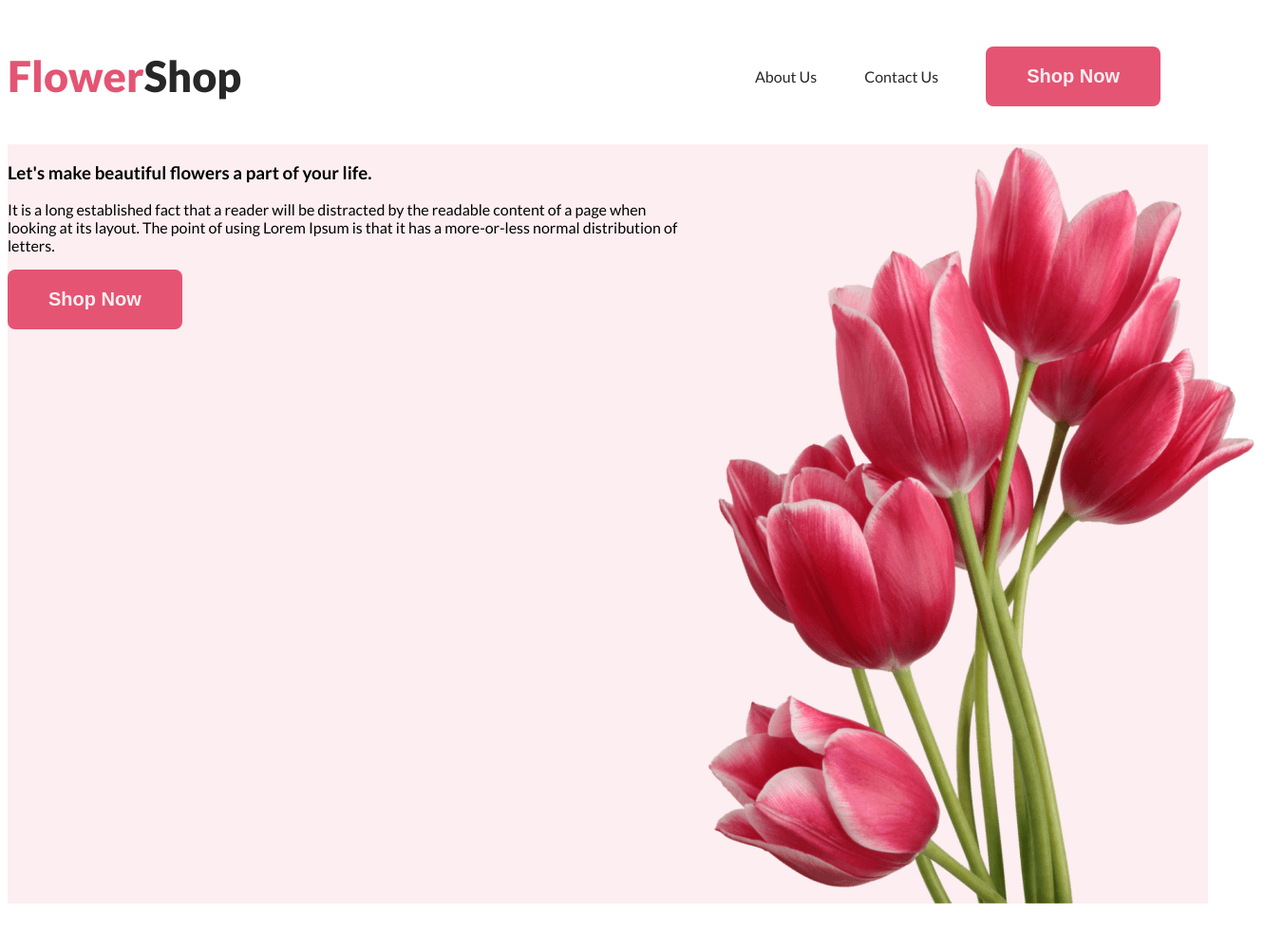
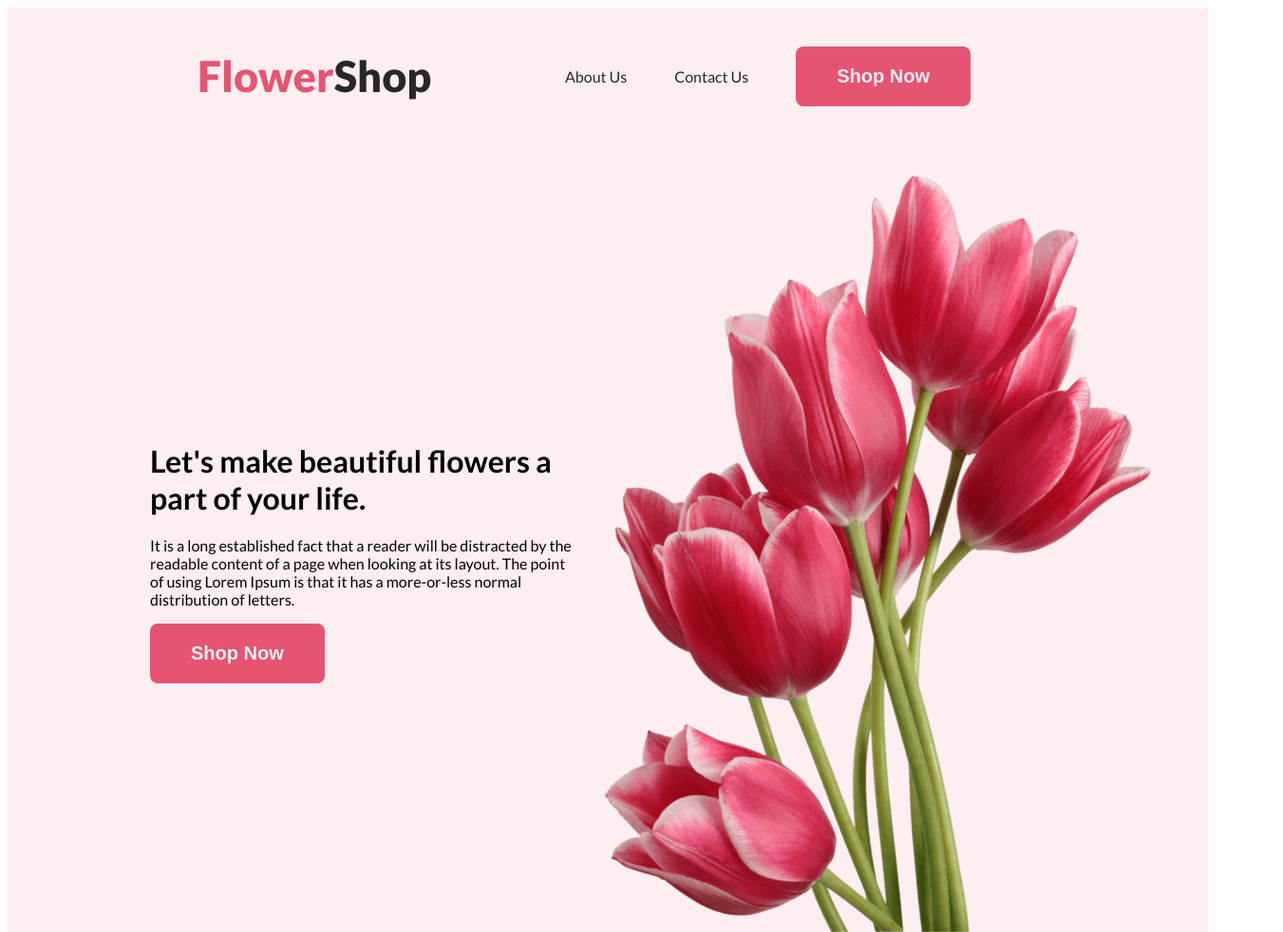
Before and after one commit to tzrakib/Flower-Shop, a plain HTML site: page index.html in a window 1280 px wide. Shown: the top 982 px of the page at 95% size, 1351 px wide, since content can reach past the window. Before the commit the page ends 960 px from the top, so only its background shows below. Drawn offline with Linux system fonts and the light colour scheme.

Commit message:
section added

```diff
--- a/Style/style.css
+++ b/Style/style.css
@@ -1,16 +1,15 @@
 /* Common Shared Style */
 body {
-      font-family: 'Lato', sans-serif;
+  font-family: "Lato", sans-serif;
 }
 
 .text-primary {
-             color: #E55473;
-
+  color: #e55473;
 }
-.btn-primary{
+.btn-primary {
   border-radius: 8px;
-  background: #E55473;
-  color: #FCEEF1;
+  background: #e55473;
+  color: #fceef1;
   border: 0;
   font-size: 20px;
   font-weight: 700;
@@ -18,11 +17,10 @@ body {
 }
 /* nav related style */
 nav {
-      display:flex;
-      justify-content:space-between;
+  display: flex;
+  justify-content: space-between;
   align-items: center;
-
-
+  margin: 0 200px;
 }
 .nav-title {
   color: #272727;
@@ -30,42 +28,33 @@ nav {
   font-weight: 900;
 }
 
-nav > ul{
- display:flex;
+nav > ul {
+  display: flex;
   align-items: center;
 }
 
-nav li{
+nav li {
   list-style: none;
   margin-right: 50px;
 }
 
-nav a{
+nav a {
   text-decoration: none;
   color: #272727;
 }
 
+/* header related style */
+.header {
+  background-color: #FCEEF1;
+
+}
 
 
-
-
-
-
-
-
-
-
-.section-one { background-color: #FCEEF1;
-
+.banner {
+ padding: 30px 30px 30px 150px;
+ display: flex;
+ align-items: center;
 }
-div { display: flex;
-
-
+.banner .header-banner{
+         width: 635px;
 }
-.main-heading{ display: flex;
-               width: 708px;
-               flex-direction: column;
-               flex-shrink: 0;
-}
-.flower1 { display: flex;
-}
--- a/index.html
+++ b/index.html
@@ -15,10 +15,8 @@
 
 </head>
 
-
 <body>
-
- <header>
+ <header class="header">
        <nav>
         <h3 class="nav-title"><span class="text-primary">Flower</span>Shop</h3>
         <ul>
@@ -27,31 +25,16 @@
             <li><button class="btn-primary">Shop Now</button></li>
         </ul>
        </nav>
+       <div class="banner">
+            <div class="banner-content">
+                 <h1 class="banner-title">Let's make beautiful flowers a part of your life.</h1>
+                  <p>It is a long established fact that a reader will be distracted by the readable content of a page when looking at its
+                  layout. The point of using Lorem Ipsum is that it has a more-or-less normal distribution of letters.</p>
+                  <button class="btn-primary">Shop Now</button>
+            </div>
+            <img class="header-banner" src="Flower Asset/pngwing 10.png" alt="">
+       </div>
 
-
-
-
-
-
-
- <div class="section-one">
-  <section class="flowe1"> <h3 class="main-heading">Let's make beautiful flowers a part of your life.</h3>
-            <p class="main-paragraph">It is a long established fact that a reader will be distracted by the readable content of a page when looking at its
-            layout. The point of using Lorem Ipsum is that it has a more-or-less normal distribution of letters.</p>
-            <button class="btn-primary">Shop Now</button>
-  </section>
-  <img src="Flower Asset/pngwing 10.png" alt="Flower Images">
- </div>
- </header>
-
- <main>
-
- </main>
-
-
- <footer>
-
- </footer>
 
 
 </body>
```
Lines whose indentation alone changed are shown as unchanged.
